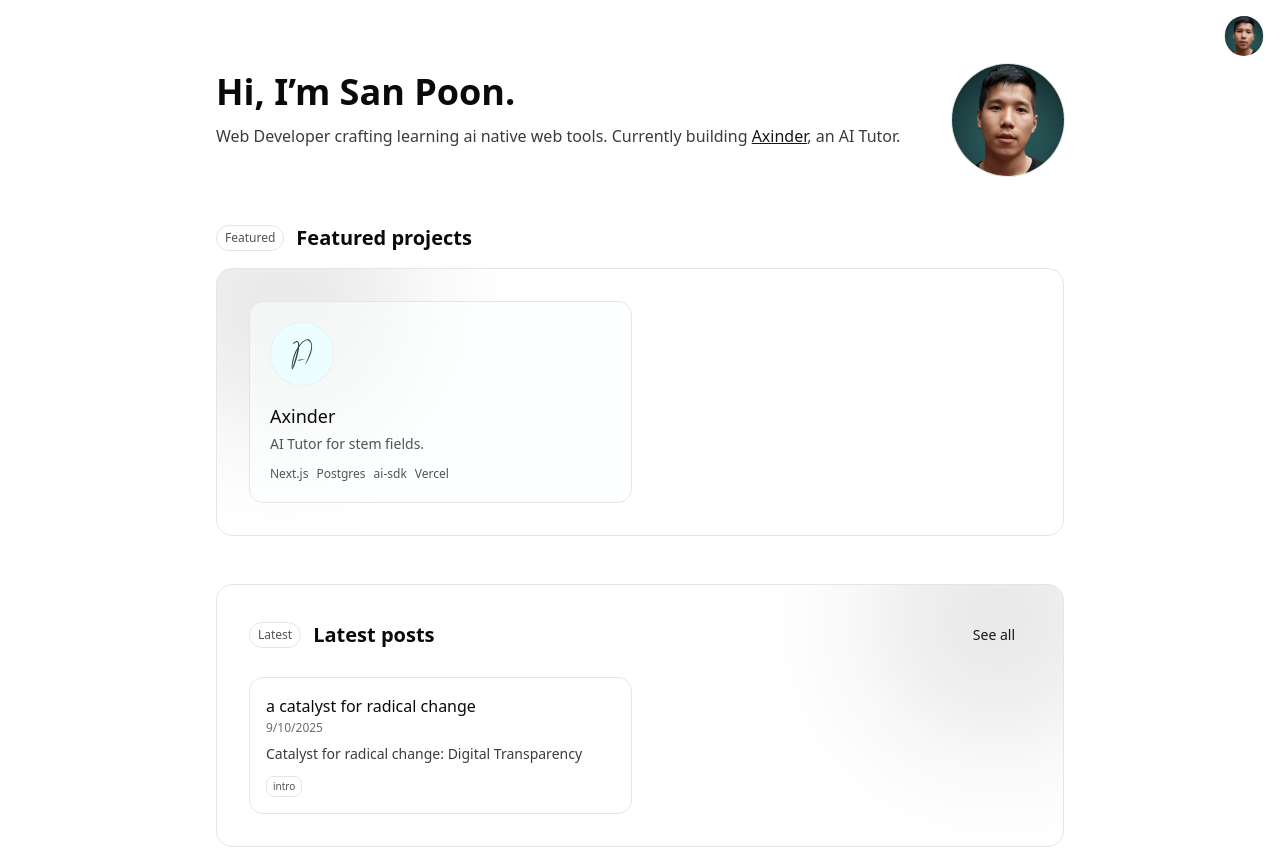
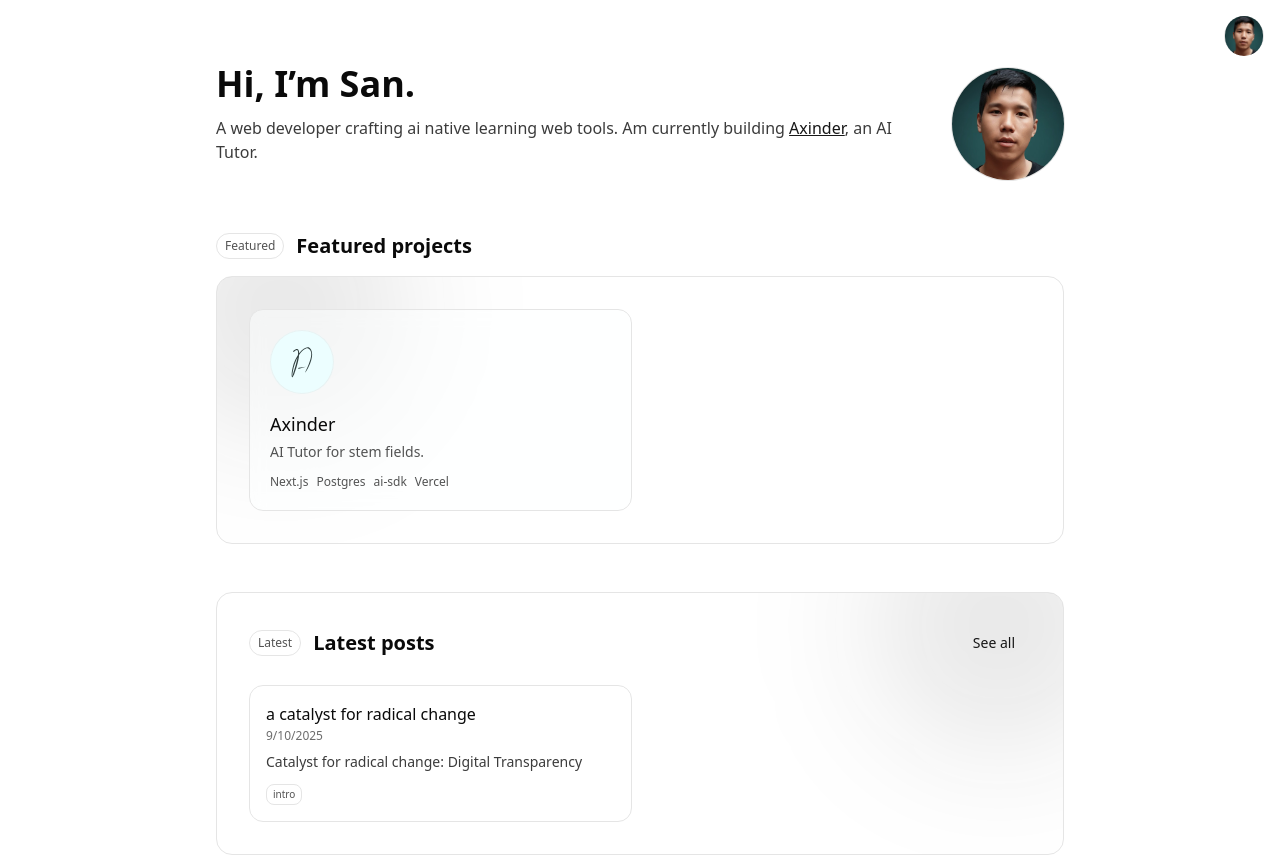
Before and after one commit to san-poon/san, a Next.js app: page / in a window 1280 px wide. Shown: the top 856 px of the page. Built offline with nearby package versions, Linux system fonts and the light colour scheme.

Commit message:
Update README with project details and local development instructions; modify homepage introduction for clarity and conciseness.

```diff
--- a/app/page.tsx
+++ b/app/page.tsx
@@ -13,9 +13,9 @@ export default function Home() {
       {/* Hero */}
       <section className="flex flex-col items-start gap-6 sm:flex-row sm:items-center sm:justify-between">
         <div className="flex-1">
-          <h1 className="text-3xl font-bold sm:text-4xl">Hi, I’m San Poon.</h1>
+          <h1 className="text-3xl font-bold sm:text-4xl">Hi, I’m San.</h1>
           <p className="mt-3 text-foreground/80">
-            Web Developer crafting learning ai native web tools. Currently building <Link href="https://www.axinder.com" target="_blank" className="text-primary underline">Axinder</Link>, an AI Tutor.
+            A web developer crafting ai native learning web tools. Am currently building <Link href="https://www.axinder.com" target="_blank" className="text-primary underline">Axinder</Link>, an AI Tutor.
           </p>
           <div className="mt-5 flex flex-wrap gap-3">
           </div>
```
Also changed, not shown: 1 other file (tests, documents, lock files or other folders).
